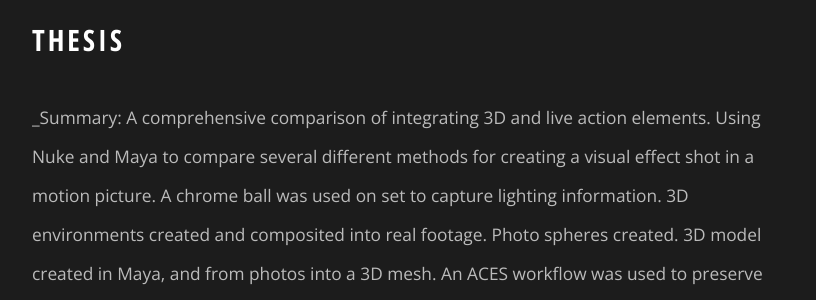
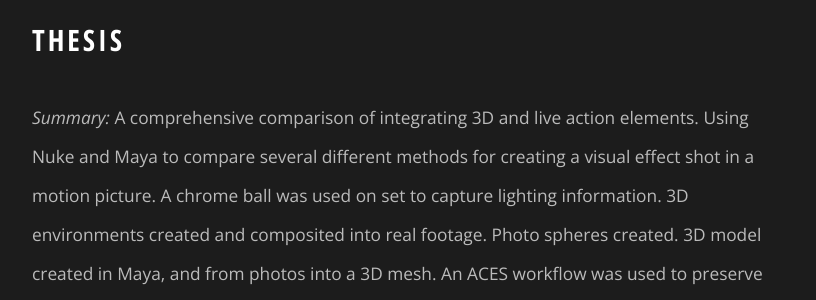
Before and after one commit to drewgillievfx/DrewGillie.com, a Jekyll site: the page built from _projects/01-Thesis.md, in a window 1280 px wide and 900 px high. Shown: the part 287-587 px from the top of the window, without its empty margins (228-1044 px from the left). Built offline with Jekyll 4.4.1, drawn with Linux system fonts in a browser that asks for light colours; some of the changed lines change nothing that is shown; some of the changed text lies outside the part shown.

Commit message:
formatting is not working_v01

```diff
--- a/_projects/01-Thesis.md
+++ b/_projects/01-Thesis.md
@@ -10,7 +10,7 @@
 
 {% include page-title.html title="Thesis" %}
 
-_Summary: A comprehensive comparison of integrating 3D and live action elements.
+_Summary:_ A comprehensive comparison of integrating 3D and live action elements.
 Using Nuke and Maya to compare several different methods for creating a visual
 effect shot in a motion picture. A chrome ball was used on set to capture
 lighting information. 3D environments created and composited into real footage.
```
